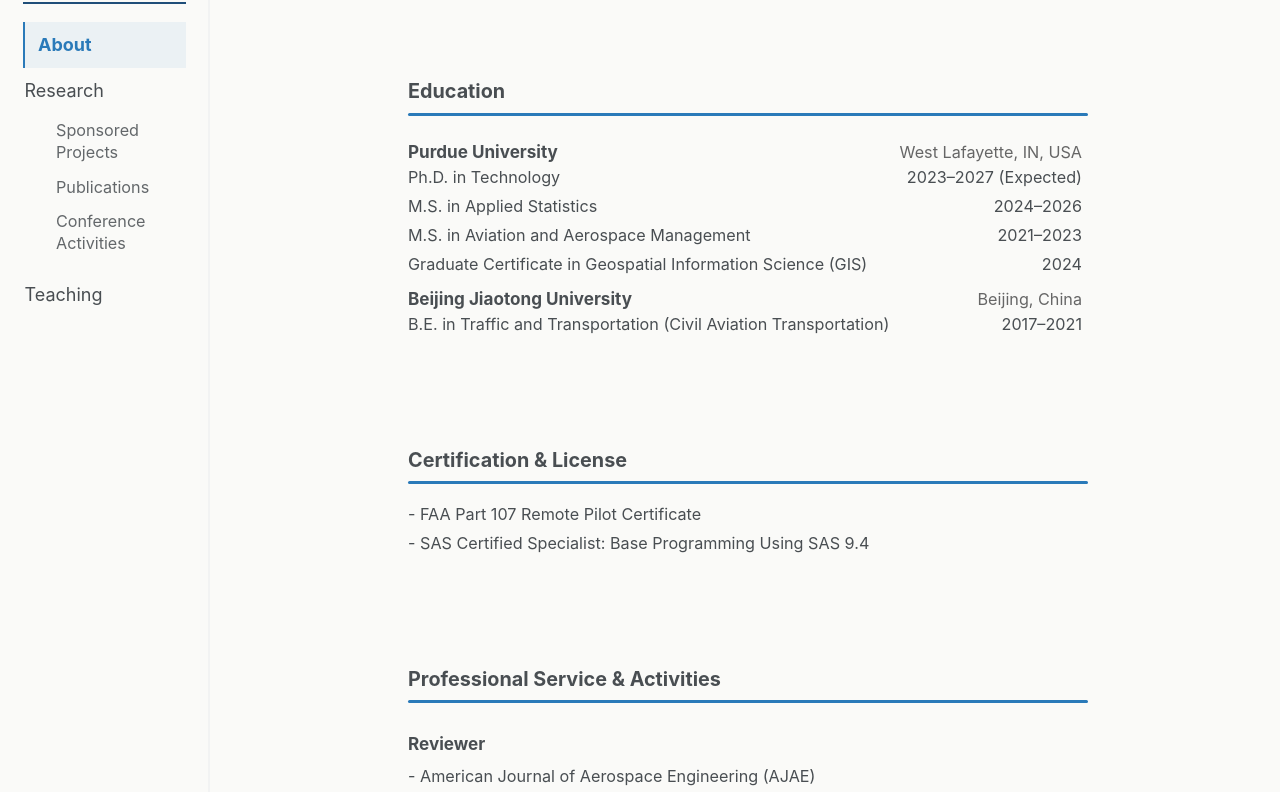
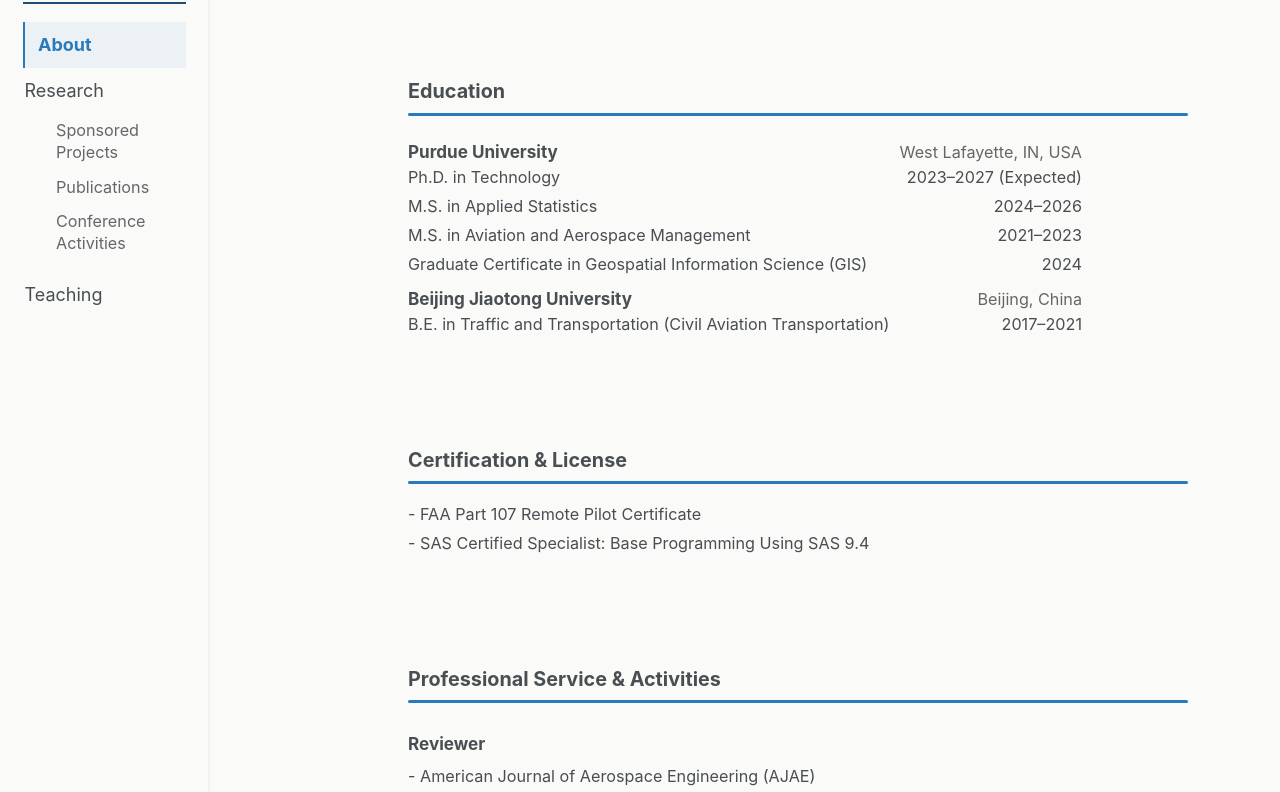
Before and after one commit to liu3309/liu3309.github.io, a Jekyll site: the page built from index.md, in a window 1280 px wide and 1400 px high, scrolled down 663 px. Shown: the part 147-939 px from the top of the window. Built offline with Jekyll 4.4.1, drawn with Linux system fonts in a browser that asks for light colours; a script that is not in the unit is left out.

Commit message:
Increase width of the element in main.scss

```diff
--- a/assets/css/main.scss
+++ b/assets/css/main.scss
@@ -282,7 +282,7 @@
   position: absolute;
   left: 0;
   bottom: -2px;
-  width: 680px;
+  width: 780px;
   height: 3px;
   background: #2a7ab9;
   border-radius: 2px;
```
